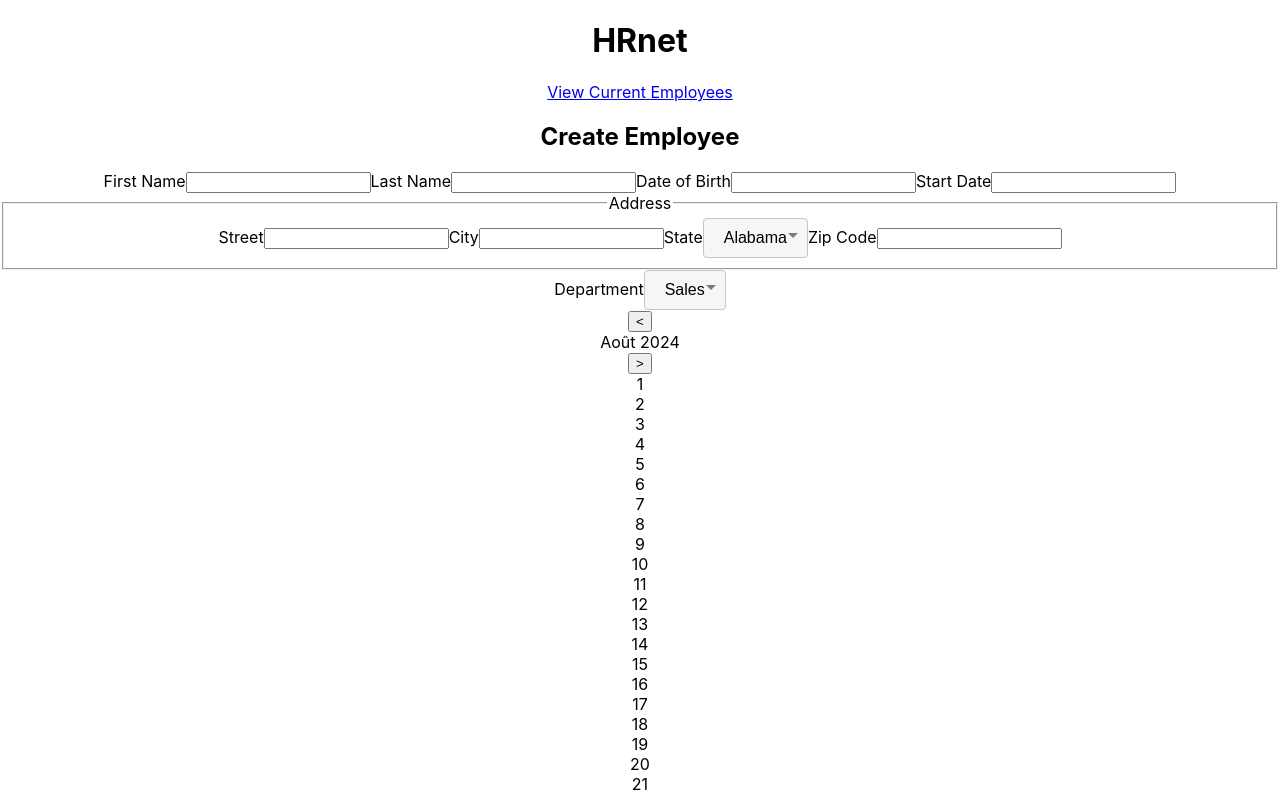
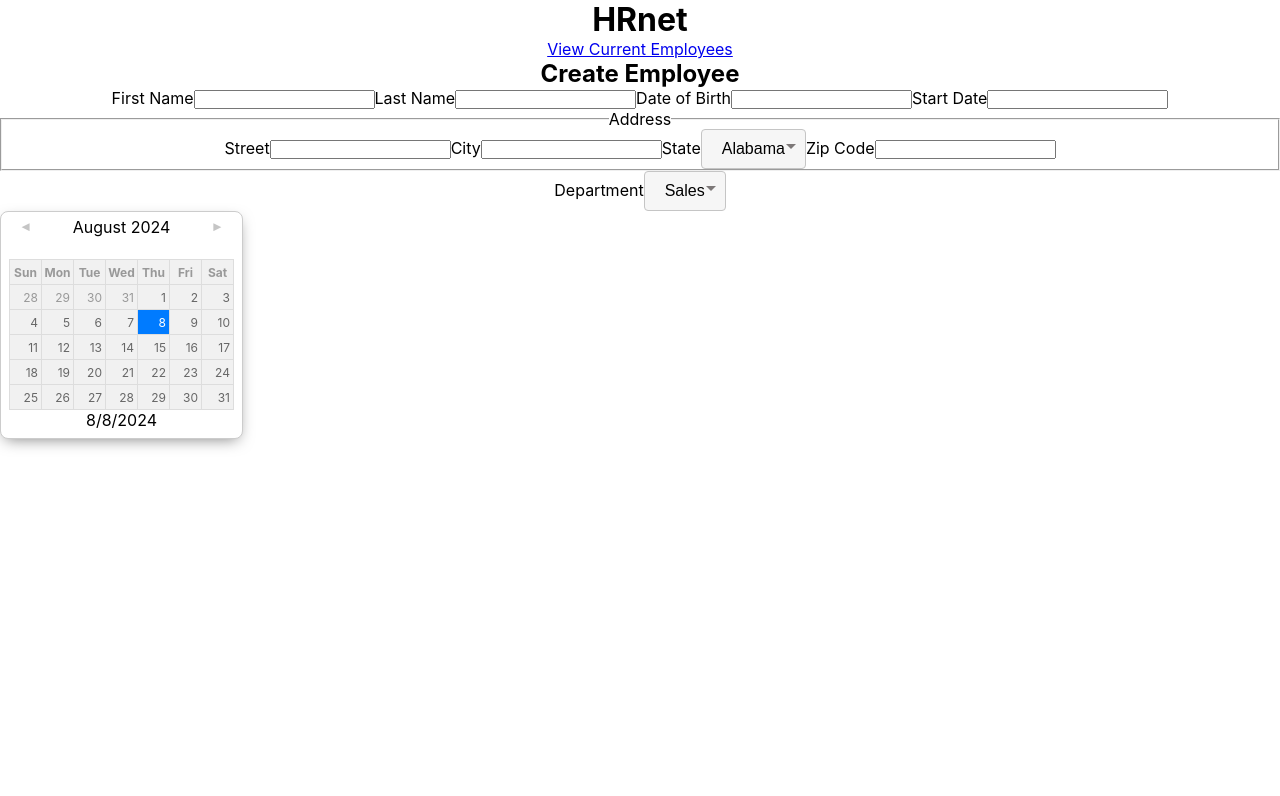
Before and after one commit to ColineOB/wealthhealth, a React (Create React App) app: page / in a window 1280 px wide. Shown: the top 796 px of the page. Built offline with nearby package versions, Linux system fonts and the light colour scheme.

Commit message:
datepicker

```diff
--- /dev/null
+++ b/src/Components/dateTimePicker/datePicker.css
@@ -0,0 +1,86 @@
+* {
+    margin: 0;
+    padding: 0;
+    box-sizing: border-box; /* Assure que les bordures et le padding ne dépassent pas la taille des éléments */
+  }
+
+.date-picker {
+    margin: 0 auto;
+    padding: 8px;
+    padding-top: 2px;
+    border: 1px solid #ccc;
+    border-radius: 8px;
+    box-shadow: 0 5px 15px -5px rgba(0, 0, 0, 0.506);
+    background-color: #fff;
+    z-index: 9999;
+    position: absolute;
+    box-sizing: border-box;
+  }
+
+  .header {
+    display: flex;
+    justify-content: space-between;
+    align-items: center;
+    margin-bottom: 20px;
+  }
+
+  .header button {
+    background-color: white;
+    color: #c5c5c5;
+    border: none;
+    padding: 5px 10px;
+    cursor: pointer;
+  }
+
+  .header button:hover {
+    color: black;
+  }
+
+  .day {
+    background-color: #f1f1f1;
+    color: #666;
+    height: 25px;
+    justify-content: right;
+    align-items: center;
+    cursor: pointer;
+    border: 1px solid #ddd ;
+    transition: background-color 0.3s;
+  }
+
+  .day:hover {
+    background-color: orange;
+    color: white;
+  }
+
+  .selected {
+    background-color: #007bff;
+    color: white;
+  }
+
+  .today {
+    color: #007bff;
+  }
+  .other-month {
+    color: #999;
+  }
+
+  .date-picker table {
+    border-collapse: collapse;
+    font-size: 12px;
+  }
+
+  .date-picker th {
+    width: 32px;
+    height: 25px;
+    font-weight: 700;
+    text-align: center;
+    vertical-align: middle;
+    color: #999;
+    border: 1px solid #ddd ;
+    background-color: #f1f1f1;
+  }
+
+  .date-picker td {
+    text-align: right;
+    padding-right: 3px;
+  }
--- a/src/Components/dateTimePicker/datePicker.js
+++ b/src/Components/dateTimePicker/datePicker.js
@@ -1,24 +1,28 @@
 import React, { useState } from 'react'
+import './datePicker.css'
 
 const DatePicker = () => {
   const [selectedDate, setSelectedDate] = useState(new Date())
+  const todayDate = new Date()
+
   const [currentMonth, setCurrentMonth] = useState(new Date().getMonth())
   const [currentYear, setCurrentYear] = useState(new Date().getFullYear())
+  const datNames = ['Sun', 'Mon', 'Tue', 'Wed', 'Thu', 'Fri', 'Sat']
 
   const getMonthName = (monthIndex) => {
     const monthNames = [
-      'Janvier',
-      'Février',
-      'Mars',
-      'Avril',
-      'Mai',
-      'Juin',
-      'Juillet',
-      'Août',
-      'Septembre',
-      'Octobre',
-      'Novembre',
-      'Décembre'
+      'January',
+      'February',
+      'March',
+      'April',
+      'May',
+      'June',
+      'July',
+      'August',
+      'September',
+      'October',
+      'November',
+      'December'
     ]
     return monthNames[monthIndex]
   }
@@ -53,38 +57,82 @@ const DatePicker = () => {
 
   const renderDays = () => {
     const daysInMonth = getDaysInMonth(currentMonth, currentYear)
+    const firstDayOfMonth = new Date(currentYear, currentMonth, 1).getDay()
     const days = []
+    const previousMonth = currentMonth === 0 ? 11 : currentMonth - 1
+    const previousYear = currentMonth === 0 ? currentYear - 1 : currentYear
+    const daysInPreviousMonth = getDaysInMonth(previousMonth, previousYear)
+
+    for (let i = 0; i < firstDayOfMonth; i++) {
+      days.push(
+        <td key={`prev-${i}`} className='day other-month'>
+          {daysInPreviousMonth - (firstDayOfMonth - i) + 1}
+        </td>
+      )
+    }
+
     for (let day = 1; day <= daysInMonth; day++) {
       days.push(
-        <div
+        <td
           key={day}
           className={`day ${
             selectedDate.getDate() === day &&
             selectedDate.getMonth() === currentMonth &&
             selectedDate.getFullYear() === currentYear
               ? 'selected'
-              : ''
+              : todayDate.getDate() === day
+                ? 'today'
+                : ''
           }`}
           onClick={() => handleDateClick(day)}
         >
           {day}
-        </div>
+        </td>
       )
     }
-    return days
+
+    const totalCells = days.length
+    console.log('totalCells', totalCells)
+
+    const nextMonthDays = (7 - (totalCells % 7)) % 7
+    console.log('nextMonthDays', nextMonthDays)
+
+    for (let i = 1; i <= nextMonthDays; i++) {
+      days.push(
+        <td key={`next-${i}`} className='day other-month'>
+          {i}
+        </td>
+      )
+    }
+
+    const weeks = []
+    for (let i = 0; i < days.length; i += 7) {
+      weeks.push(days.slice(i, i + 7))
+    }
+
+    return weeks.map((week, index) => <tr key={index}>{week}</tr>)
   }
 
   return (
     <div className='date-picker'>
       <div className='header'>
-        <button onClick={handlePrevMonth}>{'<'}</button>
+        <button onClick={handlePrevMonth}>{'◄'}</button>
         <div>
           {getMonthName(currentMonth)} {currentYear}
         </div>
-        <button onClick={handleNextMonth}>{'>'}</button>
+        <button onClick={handleNextMonth}>{'►'}</button>
       </div>
-      <div className='days-container'>{renderDays()}</div>
-      <p>Date sélectionnée : {selectedDate.toLocaleDateString()}</p>
+      <table>
+        <thead>
+          <tr>
+            {datNames.map((datName) => (
+              <th>{datName}</th>
+            ))}
+          </tr>
+        </thead>
+        <tbody>{renderDays()}</tbody>
+      </table>
+      <p>{selectedDate.toLocaleDateString()}</p>
     </div>
   )
 }
--- a/src/Components/dropdownMenu/dropdownMenu.css
+++ b/src/Components/dropdownMenu/dropdownMenu.css
@@ -12,20 +12,20 @@
     font-size: 16px;
     cursor: pointer;
     border-radius: 4px;
-    width: 100%; /* Largeur personnalisable */
+    width: 100%;
     text-align: left;
   }
 
 .dropdown-toggle::after {
     content: "";
     position: absolute;
-    right: 10px; /* Ajustez la position horizontale */
-    top: 50%; /* Centre verticalement */
-    transform: translateY(-50%); /* Pour centrer verticalement */
+    right: 10px;
+    top: 50%;
+    transform: translateY(-50%);
     border-width: 5px;
     border-style: solid;
-    border-color: #7d7878 transparent transparent transparent; /* Triangle vers le bas */
-    pointer-events: none; /* Évite l'interaction avec le triangle */
+    border-color: #7d7878 transparent transparent transparent;
+    pointer-events: none;
   }
 
   .dropdown-toggle:hover {
--- a/src/Components/dropdownMenu/dropdownMenu.js
+++ b/src/Components/dropdownMenu/dropdownMenu.js
@@ -9,7 +9,6 @@ const Dropdown = ({ items }) => {
   const dropdownRef = useRef(null)
 
   const toggleDropdown = () => {
-    console.log('Toggle Dropdown')
     setIsOpen((prev) => !prev)
   }
 
@@ -20,9 +19,7 @@ const Dropdown = ({ items }) => {
   }
 
   const handleClickOutside = (event) => {
-    console.log('Clicked outside', event.target)
     if (dropdownRef.current && !dropdownRef.current.contains(event.target)) {
-      console.log('Closing dropdown')
       setIsOpen(false)
     }
   }
```
